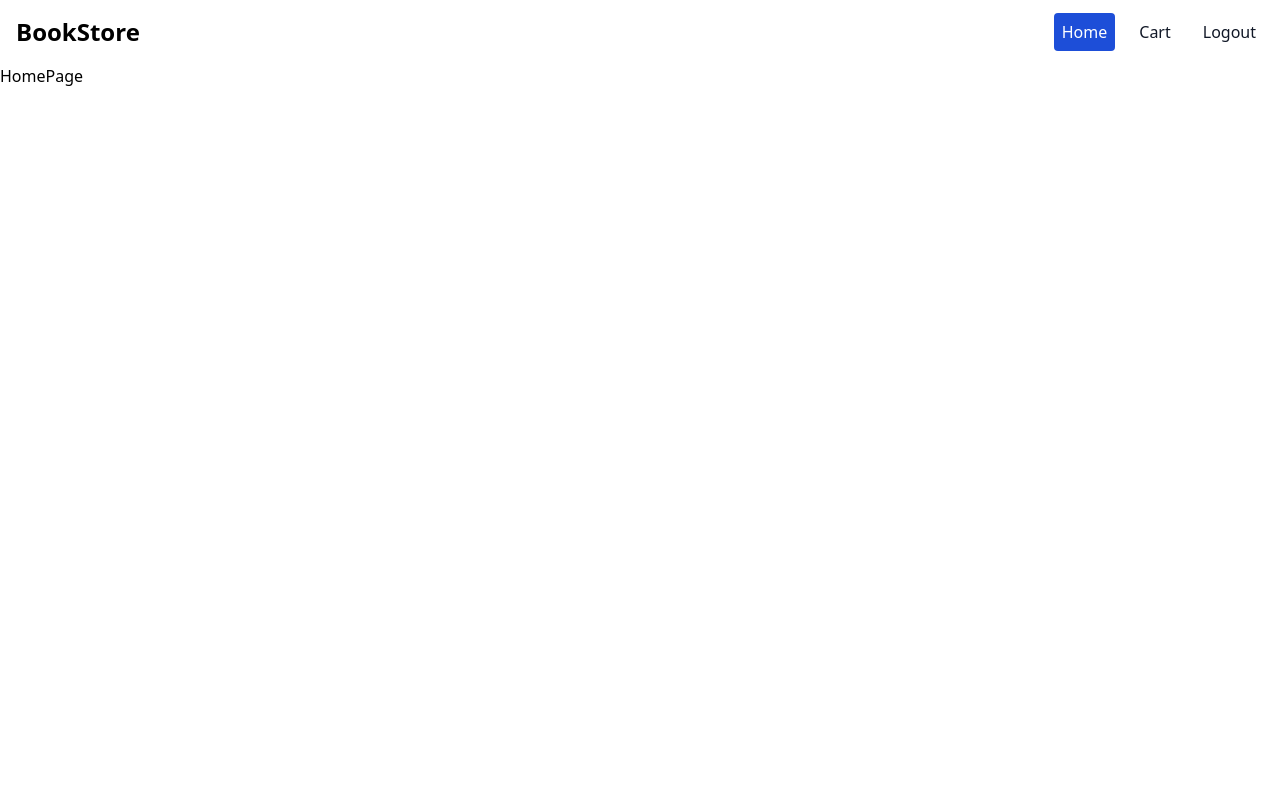
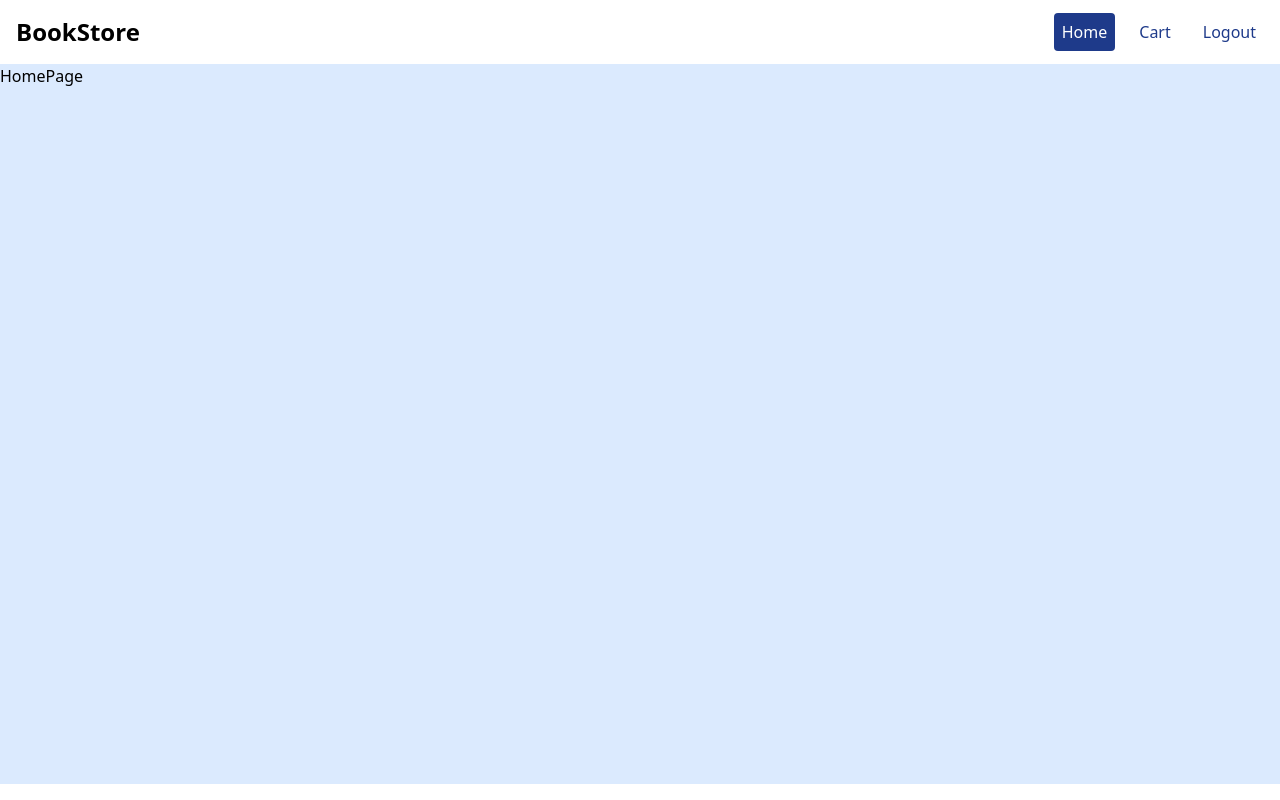
Before and after one commit to codeWithAshith/React-Query---Typescript---Online-Bookstore-Project, a React (Create React App) app: page / in a window 1280 px wide. Built offline with nearby package versions, Linux system fonts and the light colour scheme.

Commit message:
02. Nav Routing

```diff
--- a/src/App.tsx
+++ b/src/App.tsx
@@ -29,6 +29,8 @@ const router = createBrowserRouter([
         path: "cart",
         element: <CartPage />,
       },
+    ],
+  },
   {
     path: "login",
     element: <LoginPage />,
@@ -37,8 +39,6 @@ const router = createBrowserRouter([
     path: "register",
     element: <RegisterPage />,
   },
-    ],
-  },
 ]);
 
 const App = () => {
--- a/src/components/Navbar.component.tsx
+++ b/src/components/Navbar.component.tsx
@@ -1,26 +1,33 @@
-import React from "react";
 import { NavLink } from "react-router-dom";
 
 const NavbarComponent = () => {
   return (
     <nav className="bg-white border-gray-200">
       <div className="flex items-center justify-between p-4">
-        <NavLink
-          className="self-center text-2xl font-semibold whitespace-nowrap"
-          to="/"
-        >
+        <NavLink className="text-2xl font-semibold" to="/">
           BookStore
         </NavLink>
 
         <ul className="font-medium flex rounded-lg gap-4">
           <li>
-            <NavLink className="p-2 text-white bg-blue-700 rounded" to="/">
+            <NavLink
+              className={({ isActive }) =>
+                isActive
+                  ? "p-2 text-white bg-blue-900 rounded"
+                  : "p-2 text-blue-900 rounded"
+              }
+              to="/"
+            >
               Home
             </NavLink>
           </li>
           <li>
             <NavLink
-              className="p-2 text-gray-900 rounded hover:bg-gray-100"
+              className={({ isActive }) =>
+                isActive
+                  ? "p-2 text-white bg-blue-900 rounded"
+                  : "p-2 text-blue-900 rounded"
+              }
               to="/cart"
             >
               Cart
@@ -28,7 +35,11 @@ const NavbarComponent = () => {
           </li>
           <li>
             <NavLink
-              className="p-2 text-gray-900 rounded hover:bg-gray-100"
+              className={({ isActive }) =>
+                isActive
+                  ? "p-2 text-white bg-blue-900 rounded"
+                  : "p-2 text-blue-900 rounded"
+              }
               to="/login"
             >
               Logout
--- a/src/pages/Home.page.tsx
+++ b/src/pages/Home.page.tsx
@@ -1,7 +1,6 @@
-import React from "react";
 
 const HomePage = () => {
-  return <div>HomePage</div>;
+  return <div className="min-h-[90vh] bg-blue-100">HomePage</div>;
 };
 
 export default HomePage;
```
Lines whose indentation alone changed are shown as unchanged.
